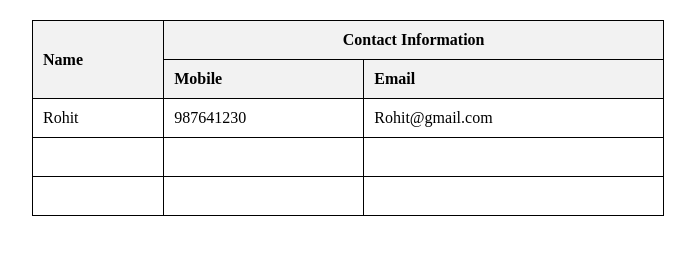
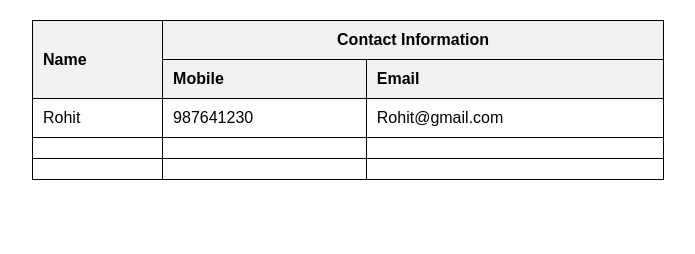
Before and after one commit to Sandipan-Naskar/HTML-Task, a plain HTML site: page task1.html in a window 1280 px wide. Shown: the whole page, without its empty margins (292-987 px from the left). Drawn offline with Linux system fonts and the light colour scheme.

Commit message:
task1 edited

```diff
--- a/task1.html
+++ b/task1.html
@@ -9,6 +9,7 @@
             width: 50%;
             border-collapse: collapse;
             margin: 20px auto;
+            font-family: Arial, sans-serif;
         }
         th, td {
             border: 1px solid black;
@@ -17,8 +18,9 @@
         }
         th {
             background-color: #f2f2f2;
+            font-weight: bold;
         }
-        th[colspan="2"] {
+        .contact-header {
             text-align: center;
         }
     </style>
@@ -27,7 +29,7 @@
     <table>
         <tr>
             <th rowspan="2">Name</th>
-            <th colspan="2">Contact Information</th>
+            <th colspan="2" class="contact-header">Contact Information</th>
         </tr>
         <tr>
             <th>Mobile</th>
@@ -39,14 +41,14 @@
             <td>Rohit@gmail.com</td>
         </tr>
         <tr>
-            <td>&nbsp;</td>
-            <td>&nbsp;</td>
-            <td>&nbsp;</td>
+            <td></td>
+            <td></td>
+            <td></td>
         </tr>
         <tr>
-            <td>&nbsp;</td>
-            <td>&nbsp;</td>
-            <td>&nbsp;</td>
+            <td></td>
+            <td></td>
+            <td></td>
         </tr>
     </table>
 </body>
```
